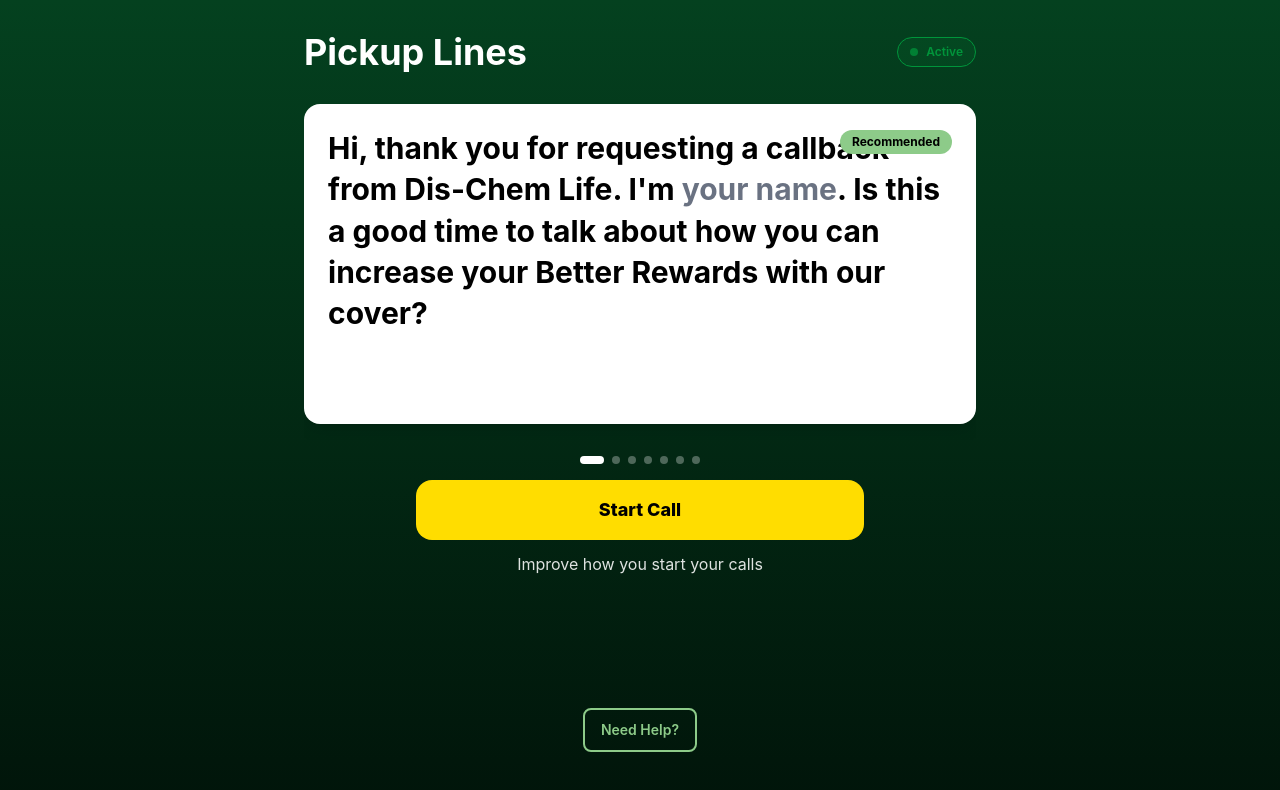
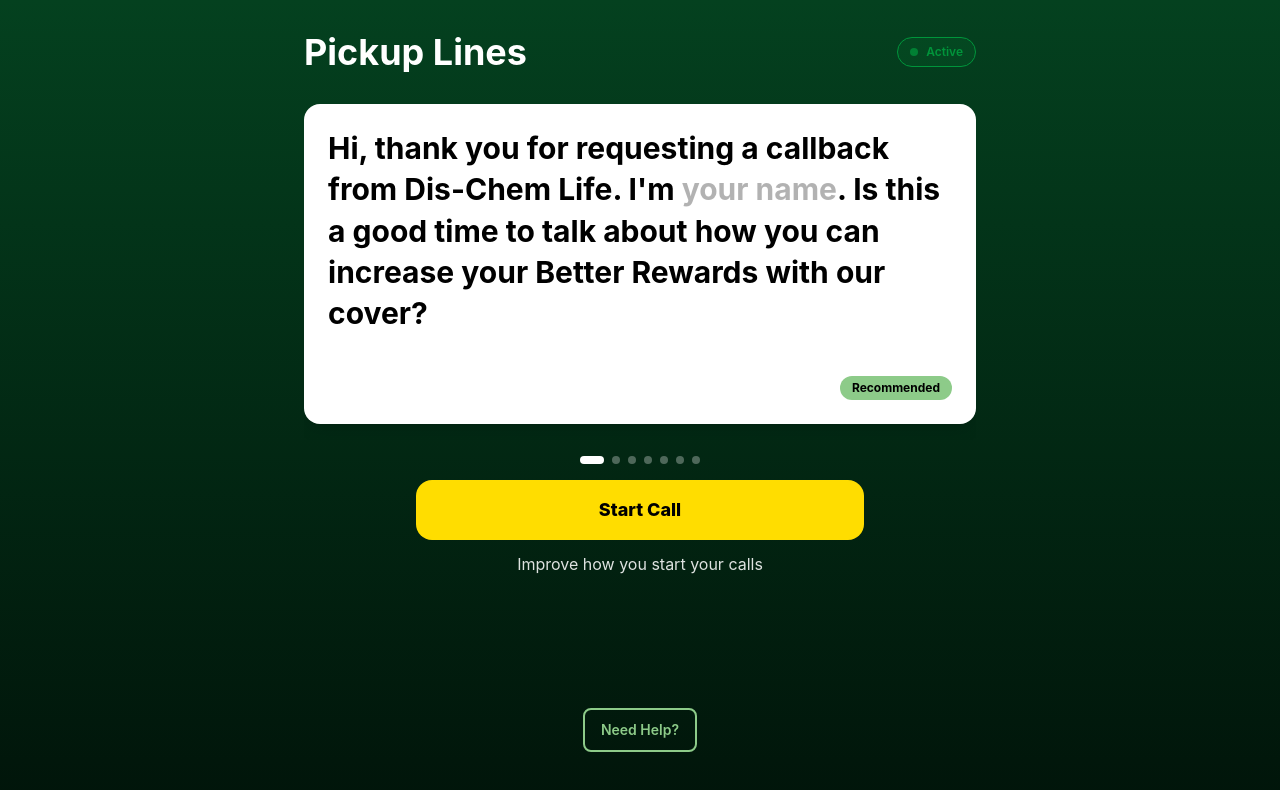
Before and after one commit to pierre-design/pickup-line, a React (Vite) app: page / in a window 1280 px wide. Shown: the top 790 px of the page. Built offline with nearby package versions, Linux system fonts and the light colour scheme; no server answers.

Commit message:
Enhance: Reduce your name label

```diff
--- a/src/components/PickupLineCarousel.tsx
+++ b/src/components/PickupLineCarousel.tsx
@@ -26,7 +26,7 @@
             // Remove the braces and render as grey text
             const placeholderText = part.slice(1, -1);
             return (
-              <span key={index} className="text-gray-500">
+              <span key={index} className="text-black/30">
                 {placeholderText}
               </span>
             );
@@ -78,9 +78,17 @@
                 className={`flex-shrink-0 w-[calc(100vw-3rem)] md:w-full snap-start`}
               >
                 <div className="bg-white rounded-2xl shadow-lg h-[320px] flex flex-col items-start relative p-6">
-                  {/* Recommended Badge */}
+                  {/* Pickup Line Text */}
+                  <p
+                    className="text-2xl sm:text-3xl font-bold leading-snug text-left flex-1"
+                    style={{ color: '#000000' }}
+                  >
+                    {renderTextWithPlaceholders(line.text)}
+                  </p>
+
+                  {/* Recommended Badge - Bottom Right */}
                   {isRecommended && (
-                    <div className="absolute top-6 right-6">
+                    <div className="absolute bottom-6 right-6">
                       <span
                         className="inline-flex items-center px-3 py-1 rounded-full text-xs font-bold bg-light-green text-black"
                         title={recommendationExplanation}
@@ -89,14 +97,6 @@
                       </span>
                     </div>
                   )}
-
-                  {/* Pickup Line Text */}
-                  <p
-                    className="text-2xl sm:text-3xl font-bold leading-snug text-left"
-                    style={{ color: '#000000' }}
-                  >
-                    {renderTextWithPlaceholders(line.text)}
-                  </p>
                 </div>
               </div>
             );
```
